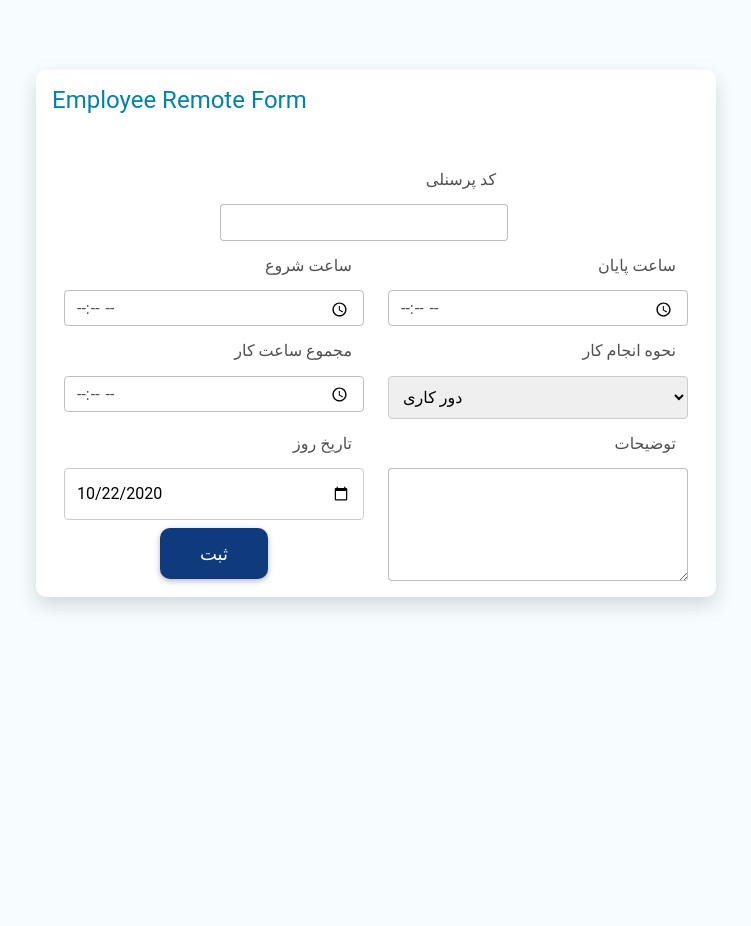
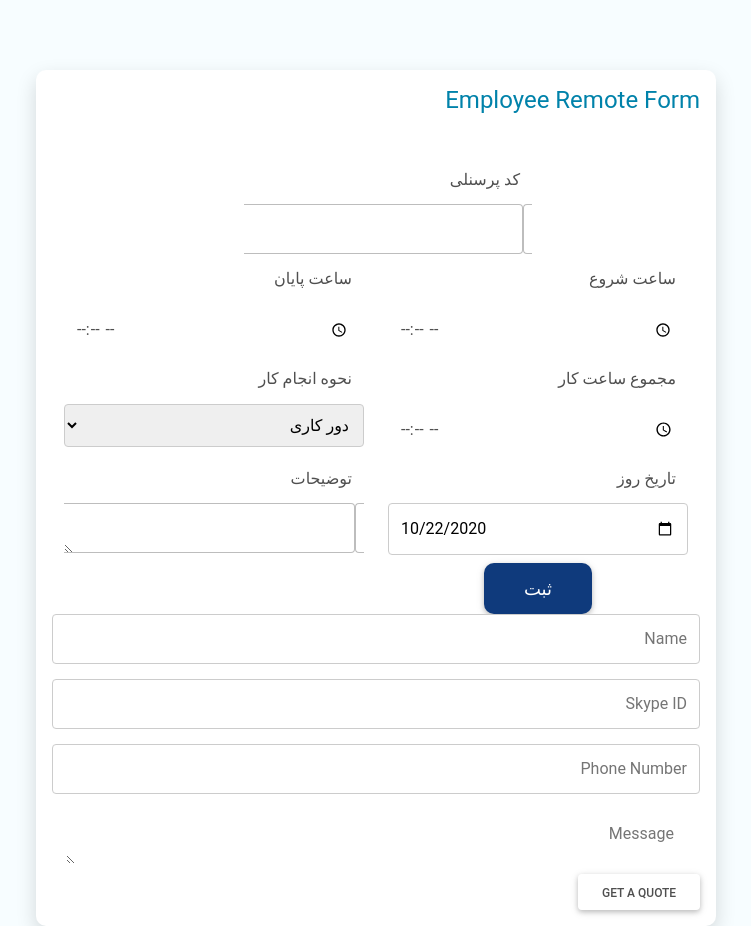
Before and after one commit to Atefeh97hmt/remote-form, a plain HTML site: page index.html in a window 1280 px wide. Shown: the whole page, without its empty margins (264-1015 px from the left). Before the commit the page ends 800 px from the top, so only its background shows below. Drawn offline with Linux system fonts and the light colour scheme.

Commit message:
form basics

```diff
--- a/css-sass/style.scss
+++ b/css-sass/style.scss
@@ -2,7 +2,7 @@ $colorprimary:rgb(247, 253, 256);
 $colorsecondary:rgb(1, 78, 104);
 body {
     background: $colorprimary;
-
+    direction: rtl;
 }
 
 header {
@@ -19,31 +19,27 @@ label {
     display: block;
 }
 
-
-
-.card-body{
+.card-body {
     background: #fff;
     border-radius: 10px;
     box-shadow: 0px 8px 20px 0px rgba(0, 0, 0, 0.15);
     margin-top: 70px;
+}
 
-
-}
 .title {
     font-size: 24px;
     color: #0082aa;
     font-weight: 400;
     margin-bottom: 40px;
 }
+
 .wrapper {
     max-width: 680px;
     margin: 0 auto;
 }
 
-
-
-
-input[type=text], textarea{
+input[type=text],
+textarea {
     width: 100%;
     padding: 12px;
     border: 1px solid #ccc;
@@ -52,15 +48,16 @@ input[type=text], textarea{
     resize: vertical;
 }
 
-  input[type=date], textarea{
+input[type=date],
+textarea {
     width: 100%;
     padding: 12px;
     border: 1px solid #ccc;
     border-radius: 4px;
     box-sizing: border-box;
+}
 
-  }
-  select{
+select {
     width: 100%;
     padding: 10px;
     border: 1px solid #ccc;
@@ -69,26 +66,41 @@ input[type=text], textarea{
     resize: vertical;
 }
 
-
 label {
     padding: 12px 12px 12px 0;
-
     text-align: right;
 }
-
 
 button[type=submit] {
     background-color: #0f3a7c;
     color: white;
-    padding:12px 40px;
+    padding: 12px 40px;
     border: none;
     border-radius: 10px;
     cursor: pointer;
     font-size: large;
+}
 
-  }
- .x{
+.x {
     display: flex;
     justify-content: center;
     width: 100%;
 }
+
+.form-group {
+    margin-bottom: 15px;
+}
+
+.form-control {
+    border: 1px solid transparent;
+    height: 50px;
+    border-radius: 2px;
+    -webkit-border-radius: 2px;
+    -moz-border-radius: 2px;
+    -ms-border-radius: 2px;
+    -o-border-radius: 2px;
+}
+
+.form-group {
+    margin-bottom: 15px;
+}
--- a/index.html
+++ b/index.html
@@ -107,13 +107,12 @@
                         <div class="col-lg-6 col-md-6 col-sm-12">
                             <label class="">تاریخ روز</label>
                             <div class="md-form md-outline  ">
-                                <input type="date" id="start" name="trip-start" value="2020-10-22" min="2020-01-01"
-                                    max="2021-12-31">
+                                <input type="date" id="start" name="trip-start" value="2020-10-22" min="2020-01-01" max="2021-12-31">
                             </div>
 
-                <div class="text-center mt-2  ">
-                    <button class="btn" type="submit">ثبت</button>
-                </div>
+                            <div class="text-center mt-2  ">
+                                <button class="btn" type="submit">ثبت</button>
+                            </div>
                         </div>
 
                         <div class="col-lg-6 col-md-6 col-sm-12">
@@ -135,6 +134,34 @@
 
     </form>
 
+
+
+
+    <form>
+        <!-- Field 1 -->
+        <div class="input-text form-group">
+            <input type="text" name="contact_name" id="contact_name" class="form-control" placeholder="Name">
+        </div>
+        <div class="input-text form-group">
+            <input type="text" name="contact_skype" id="contact_skype" class="form-control" placeholder="Skype ID">
+        </div>
+        <div class="input-text form-group">
+            <input type="text" name="contact_phone" id="contact_phone" class="form-control" placeholder="Phone Number">
+        </div>
+
+
+
+
+
+        <div class="form-control form-group">
+            <textarea id="contact_message1" name="contact_message1" class="textarea-message form-control" placeholder="Message" rows="5"></textarea>
+        </div>
+        <!-- Button -->
+        <button class="btn" type="button">Get a Quote</button>
+        <div class="row" id="alert"></div>
+    </form>
+
+
     <!-- <footer>
         <div class="p-5 text-center ">
             <h1 class="">footer</h1>
```
Also changed, not shown: css-sass/style.css, 1 other file. Lines whose indentation alone changed are shown as unchanged.
